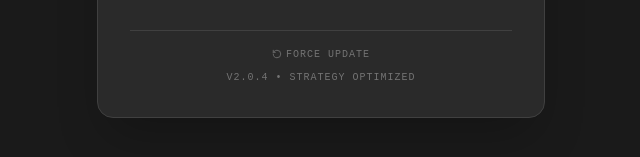
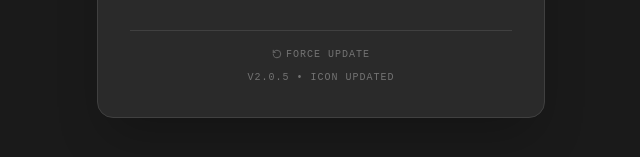
Before and after one commit to NofanTasi/Ivo-s-Game, a React (Vite) app: page / in a window 1280 px wide. Shown: the part 639-796 px from the top of the page, without its empty margins (319-959 px from the left). Built offline with nearby package versions, Linux system fonts and the light colour scheme.

Commit message:
feat: Update app icon and version
Replaces placeholder images with a custom SVG icon and updates the app version to 2.0.5. This change improves the visual identity of the application.

```diff
--- a/index.html
+++ b/index.html
@@ -5,7 +5,7 @@
     <meta name="viewport" content="width=device-width, initial-scale=1.0" />
     <meta name="theme-color" content="#FF0000" />
     <link rel="manifest" href="/manifest.json" />
-    <link rel="apple-touch-icon" href="https://picsum.photos/seed/math/192/192" />
+    <link rel="apple-touch-icon" href="/icon.svg" />
     <title>Multiplication Quest</title>
   </head>
   <body>
--- a/public/sw.js
+++ b/public/sw.js
@@ -1,8 +1,9 @@
-const CACHE_NAME = 'mult-quest-v2.0.4';
+const CACHE_NAME = 'mult-quest-v2.0.5';
 const ASSETS = [
   '/',
   '/index.html',
-  '/manifest.json'
+  '/manifest.json',
+  '/icon.svg'
 ];
 
 self.addEventListener('install', (event) => {
--- a/src/App.tsx
+++ b/src/App.tsx
@@ -375,7 +375,7 @@ export default function App() {
               <RotateCcw size={10} /> Force Update
             </button>
             <p className="text-[10px] font-mono text-[var(--color-gray-500)] uppercase tracking-widest">
-              v2.0.4 • Strategy Optimized
+              v2.0.5 • Icon Updated
             </p>
           </div>
         </motion.div>
@@ -627,7 +627,7 @@ export default function App() {
           >
             <RotateCcw size={10} /> Force Update
           </button>
-          <p>v2.0.4 • Strategy Optimized</p>
+          <p>v2.0.5 • Icon Updated</p>
         </div>
       </div>
     </div>
```
Also changed, not shown: public/icon.svg (added), public/manifest.json.
